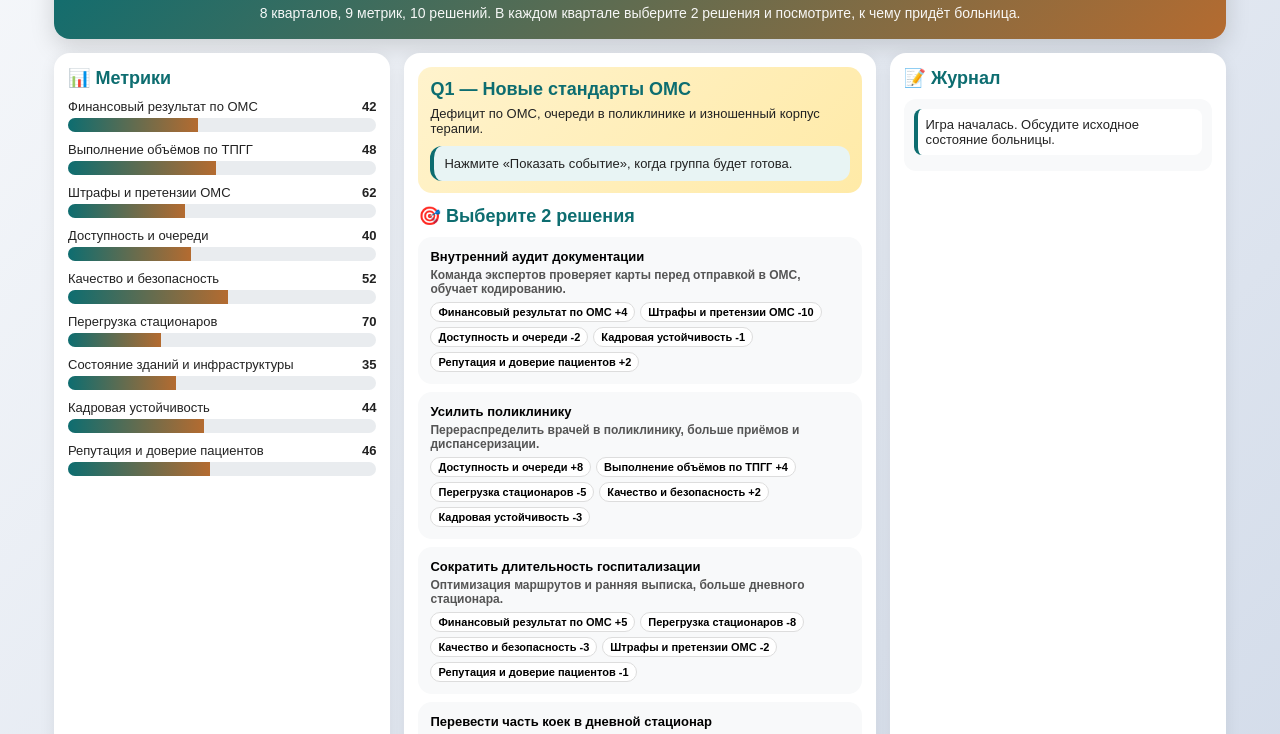
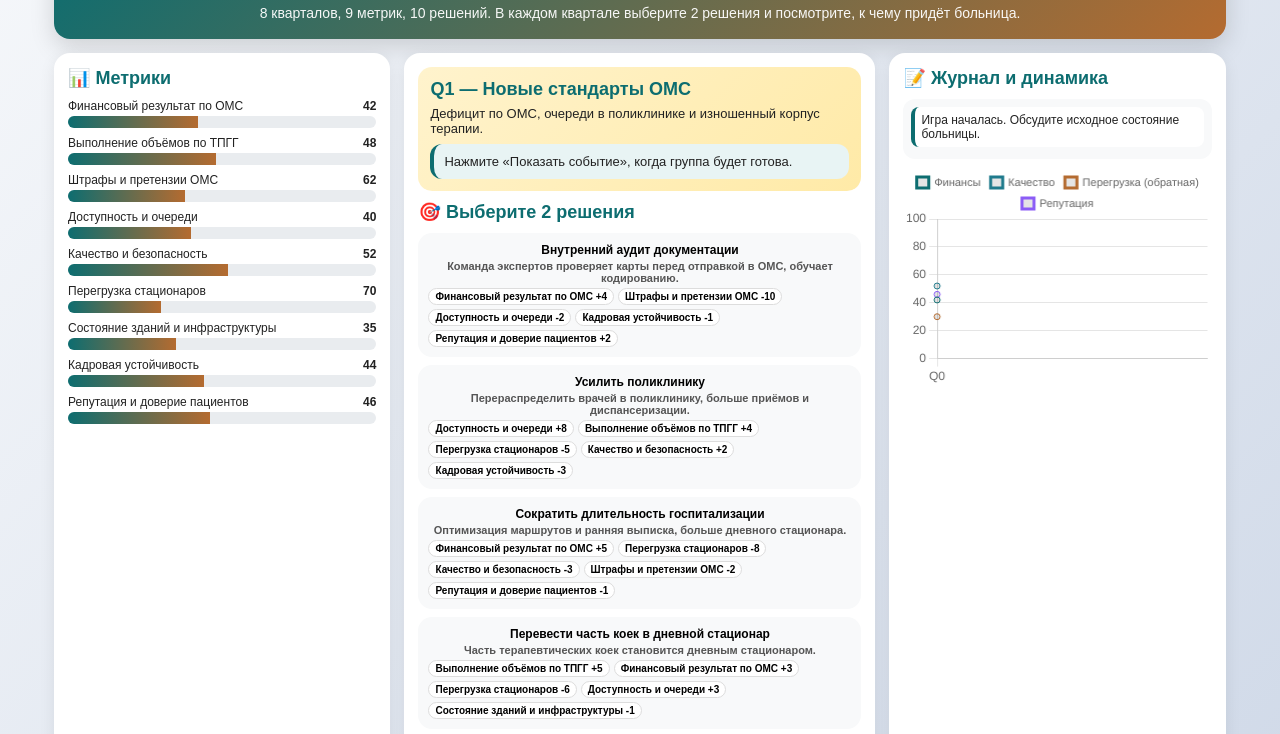
Before and after one commit to anastasiaferzhaui-coder/hospital-game, a plain HTML site: page index.html in a window 1280 px wide. Shown: the part 66-800 px from the top of the page. Drawn offline with nearby package versions, Linux system fonts and the light colour scheme.

Commit message:
Add files via upload

```diff
--- a/index.html
+++ b/index.html
@@ -12,29 +12,32 @@
     .grid{display:grid;grid-template-columns:1fr 1.4fr 1fr;gap:14px;margin-top:14px}
     .panel{background:#fff;border-radius:16px;padding:14px;box-shadow:0 4px 16px rgba(0,0,0,.08)}
     .panel h3{margin:0 0 10px;font-size:18px;color:#0d6d70}
-    .metric{margin-bottom:10px}.metric-label{display:flex;justify-content:space-between;font-size:13px;margin-bottom:4px}
-    .bar{height:14px;background:#e9ecef;border-radius:999px;overflow:hidden}
+    .metric{margin-bottom:8px}.metric-label{display:flex;justify-content:space-between;font-size:12px;margin-bottom:3px}
+    .bar{height:12px;background:#e9ecef;border-radius:999px;overflow:hidden}
     .fill{height:100%;background:linear-gradient(90deg,#0d6d70,#b46b30);width:50%;transition:width .3s ease}
-    .scenario{background:linear-gradient(135deg,#fff3cd,#ffeaa7);border-left:5px solid:#b07a00;padding:12px;border-radius:14px;margin-bottom:12px}
+    .scenario{background:linear-gradient(135deg,#fff3cd,#ffeaa7);border-left:5px solid:#b07a00;padding:12px;border-radius:14px;margin-bottom:10px}
     .round{font-size:18px;font-weight:700;margin:0 0 6px;color:#0d6d70}.hint{font-size:13px;margin:0}
-    .eventbox{background:#e8f4f4;border-left:4px solid #0d6d70;padding:10px;border-radius:12px;margin-top:10px;font-size:13px}
-    .btnrow{display:flex;flex-wrap:wrap;gap:8px;margin:12px 0 8px}
-    button{border:0;border-radius:999px;padding:10px 14px;font-weight:700;cursor:pointer;touch-action:manipulation;font-size:13px}
+    .eventbox{background:#e8f4f4;border-left:4px solid #0d6d70;padding:10px;border-radius:12px;margin-top:8px;font-size:13px}
+    .btnrow{display:flex;flex-wrap:wrap;gap:8px;margin:10px 0 6px}
+    button{border:0;border-radius:999px;padding:9px 13px;font-weight:700;cursor:pointer;touch-action:manipulation;font-size:13px}
     .btn{background:linear-gradient(135deg,#0d6d70,#b46b30);color:#fff}
     .btn2{background:#eef4f4;color:#0d6d70;border:1px solid #c7dede}
     .btn:disabled,.btn2:disabled{opacity:.45;cursor:not-allowed}
-    .decision{display:block;width:100%;text-align:left;background:#f8f9fa;border:2px solid transparent;padding:10px;border-radius:14px;margin-bottom:8px;font-size:13px}
+    #decisions{display:grid;grid-template-columns:repeat(auto-fit,minmax(250px,1fr));gap:8px;margin-top:8px}
+    .decision{background:#f8f9fa;border:2px solid transparent;padding:8px;border-radius:14px;font-size:12px}
     .decision.sel{border-color:#0d6d70;background:#e8f4f4}
-    .dtitle{font-weight:700;margin-bottom:4px}.dtext{font-size:12px;color:#555}
-    .tags{display:flex;flex-wrap:wrap;gap:5px;margin-top:6px}
-    .tag{font-size:11px;padding:3px 7px;border-radius:999px;background:#fff;border:1px solid #ddd}
-    .log{max-height:360px;overflow:auto;background:#f8f9fa;border-radius:12px;padding:10px;font-size:13px}
-    .logitem{background:#fff;border-left:4px solid #0d6d70;padding:8px;border-radius:8px;margin-bottom:6px}
-    .status{background:#e9f7f1;border-radius:14px;padding:12px;margin-top:8px;text-align:center;font-size:13px}
-    .status strong{display:block;color:#0d6d70;font-size:16px;margin-bottom:4px}
+    .dtitle{font-weight:700;margin-bottom:3px}.dtext{font-size:11px;color:#555}
+    .tags{display:flex;flex-wrap:wrap;gap:4px;margin-top:4px}
+    .tag{font-size:10px;padding:2px 6px;border-radius:999px;background:#fff;border:1px solid #ddd}
+    .log{max-height:180px;overflow:auto;background:#f8f9fa;border-radius:12px;padding:8px;font-size:12px;margin-bottom:8px}
+    .logitem{background:#fff;border-left:4px solid #0d6d70;padding:6px;border-radius:8px;margin-bottom:4px}
+    .chartbox{height:220px}
+    .status{background:#e9f7f1;border-radius:14px;padding:10px;margin-top:6px;text-align:center;font-size:13px}
+    .status strong{display:block;color:#0d6d70;font-size:16px;margin-bottom:3px}
     .small{font-size:11px;color:#666}
-    @media(max-width:980px){.grid{grid-template-columns:1fr}.header h1{font-size:22px}}
+    @media(max-width:1100px){.grid{grid-template-columns:1fr}.header h1{font-size:22px}}
   </style>
+  <script src="https://cdn.jsdelivr.net/npm/chart.js"></script>
 </head>
 <body>
   <div class="wrap">
@@ -69,8 +72,11 @@
       </div>
 
       <div class="panel">
-        <h3>📝 Журнал</h3>
+        <h3>📝 Журнал и динамика</h3>
         <div class="log" id="log"></div>
+        <div class="chartbox">
+          <canvas id="metricsChart"></canvas>
+        </div>
       </div>
     </div>
   </div>
@@ -91,6 +97,9 @@ let state = {
   noStaff: 0,
   noQuality: 0
 };
+
+let history = [{...INITIAL}];
+let metricsChart = null;
 
 const SCENARIOS = [
   'Дефицит по ОМС, очереди в поликлинике и изношенный корпус терапии.',
@@ -160,7 +169,7 @@ function renderStatus(){
     const strong = Object.entries(m).filter(([k,v])=>k==='overload'||k==='penalties'?v<=40:v>=60).length;
     const crisis = m.finance < 30 || m.overload > 85 || m.infra < 25;
     let text;
-    if(!crisis && strong>=4 && m.staff>=35 && Object.values(m).every(x=>x>=30 || (x===m.penalties && x<=70))){
+    if(!crisis && strong>=4 && m.staff>=35 && Object.values(m).every((x,i)=>x>=30 || Object.keys(m)[i]==='penalties')){
       text = 'Сбалансированная больница. Обсудите, какие решения оказались ключевыми.';
     }else if(m.finance >= 55 && (m.quality < 40 || m.access < 40 || m.reputation < 40)){
       text = 'Финансово устойчиво, но ценой качества, доступности или доверия.';
@@ -177,12 +186,54 @@ function renderStatus(){
   }
 }
 
+function initChart(){
+  const ctx = document.getElementById('metricsChart').getContext('2d');
+  const labels = history.map((_,i)=>`Q${i}`);
+  metricsChart = new Chart(ctx, {
+    type: 'line',
+    data: {
+      labels,
+      datasets: [
+        {label:'Финансы', data: history.map(h=>h.finance), borderColor:'#0d6d70', tension:0.2},
+        {label:'Качество', data: history.map(h=>h.quality), borderColor:'#1f7a8c', tension:0.2},
+        {label:'Перегрузка (обратная)', data: history.map(h=>100-h.overload), borderColor:'#b46b30', tension:0.2},
+        {label:'Репутация', data: history.map(h=>h.reputation), borderColor:'#8b5cf6', tension:0.2}
+      ]
+    },
+    options:{
+      responsive:true,
+      maintainAspectRatio:false,
+      scales:{y:{min:0,max:100}},
+      plugins:{legend:{labels:{boxWidth:12,font:{size:11}}}}
+    }
+  });
+}
+
+function updateChart(){
+  if(!metricsChart){
+    initChart();
+    return;
+  }
+  metricsChart.data.labels = history.map((_,i)=>`Q${i}`);
+  metricsChart.data.datasets[0].data = history.map(h=>h.finance);
+  metricsChart.data.datasets[1].data = history.map(h=>h.quality);
+  metricsChart.data.datasets[2].data = history.map(h=>100-h.overload);
+  metricsChart.data.datasets[3].data = history.map(h=>h.reputation);
+  metricsChart.update();
+}
+
+function snapshotMetrics(){
+  history.push({...state.metrics});
+  updateChart();
+}
+
 function renderAll(){
   renderMetrics();
   renderScenario();
   renderDecisions();
   renderLog();
   renderStatus();
+  updateChart();
 }
 
 function revealEvent(){
@@ -197,7 +248,6 @@ function applyEventEffects(){
   const idx = Math.min(state.round, EVENTS.length-1);
   const ev = EVENTS[idx];
   const m = state.metrics;
-  // Специальная логика для медийного сюжета (Q7)
   if(idx === 6){
     if(m.reputation >= 55){
       m.reputation = clamp(m.reputation + 5);
@@ -278,6 +328,7 @@ function applyRound(){
   if(state.round >= 8){
     state.log.push('Финальный аудит: обсудите, какую модель больницы вы построили.');
   }
+  snapshotMetrics();
   renderAll();
 }
 
@@ -292,6 +343,7 @@ function resetGame(){
     noStaff: 0,
     noQuality: 0
   };
+  history = [{...INITIAL}];
   document.getElementById('eventBox').innerHTML = 'Нажмите «Показать событие», когда группа будет готова.';
   document.getElementById('applyBtn').disabled = true;
   renderAll();
```
